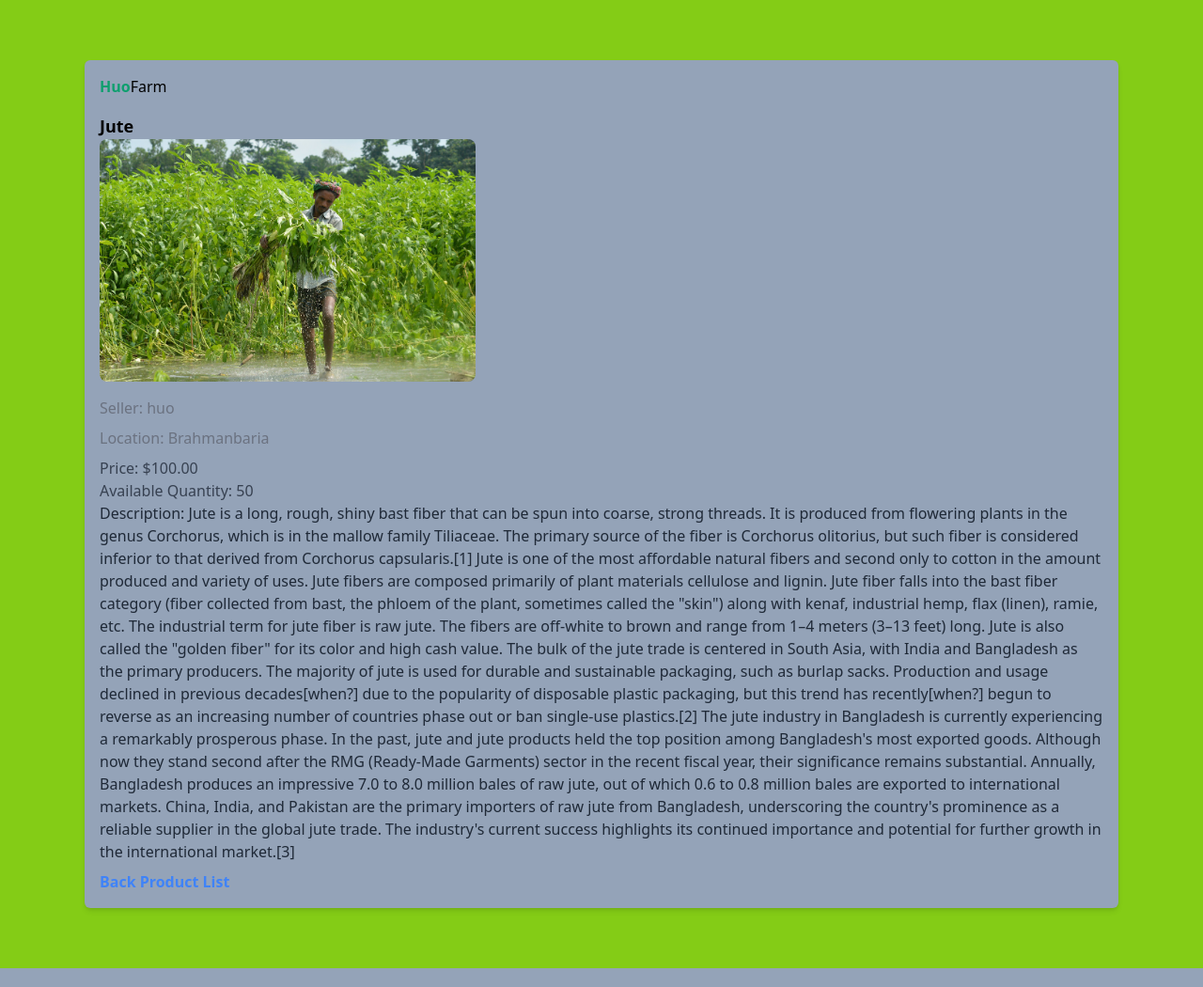
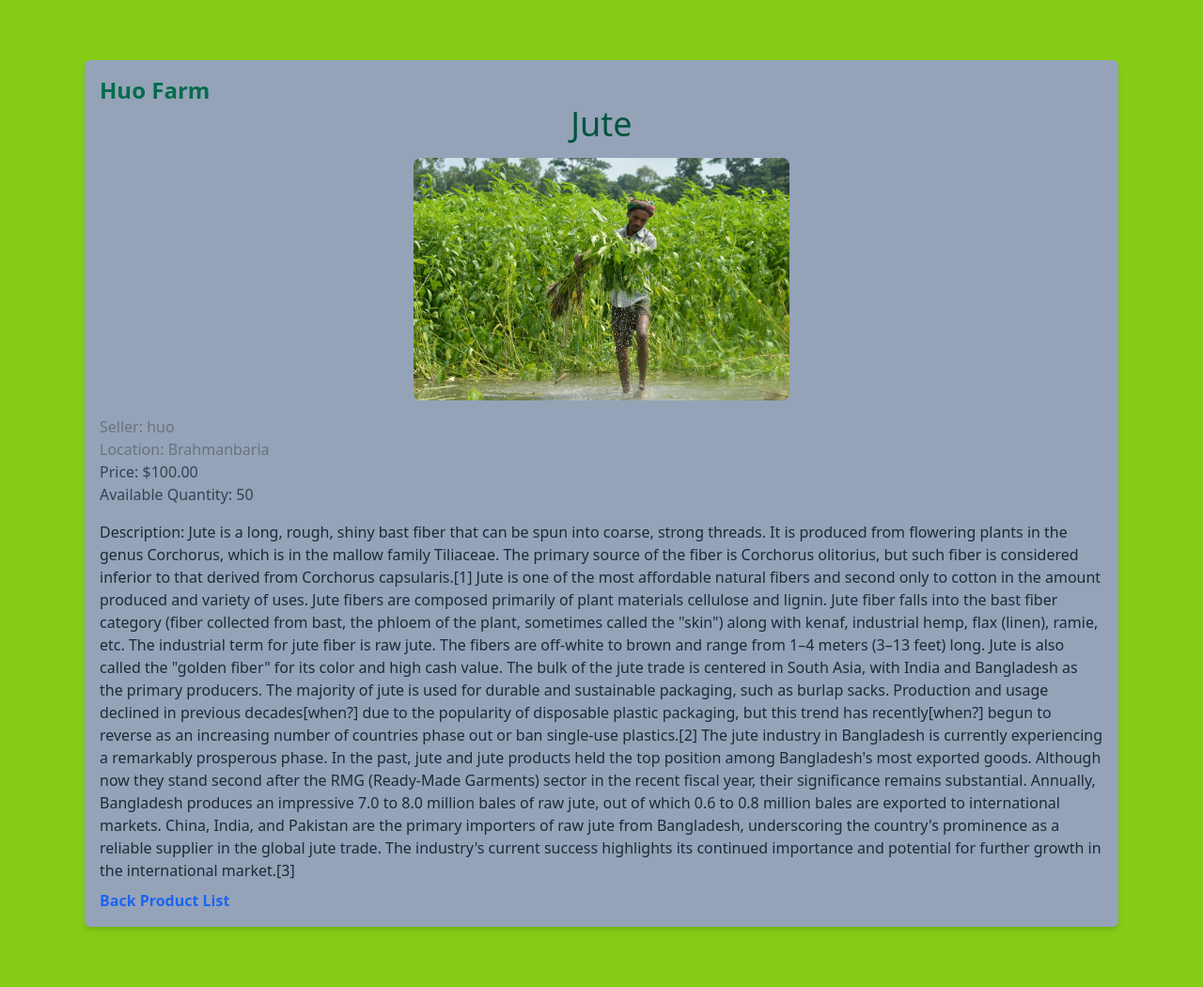
Before and after one commit to Habib16051/HuoAgroFarm, a Django app: page /products/6/ in a window 1280 px wide. Shown: the whole page at 94% size. Run offline with Django 4.2, Linux system fonts and the light colour scheme; data comes from the database, SQL or seed files in the repository; both versions use the stored data as it was after the commit; style sheets or scripts are compiled from the project's sources.

Commit message:
blog list and blog detail updating

```diff
--- a/agro/views.py
+++ b/agro/views.py
@@ -13,16 +13,6 @@ from django.views.generic.edit import FormView
 # HomePage
 class HomePageView(TemplateView):
     template_name = 'agro/home.html'
-
-
-# Product CRUD
-
-
-# View for listing agricultural products
-# class ProductListView(ListView):
-#     model = Product
-#     template_name = 'agro/product_list.html'
-#     context_object_name = 'products'
 
 
 class ProductListView(ListView):
@@ -49,8 +39,6 @@ class ProductDetailView(DetailView):
     context_object_name = 'product'
 
 # View for displaying a farmer's profile
-
-
 class FarmerProfileView(DetailView):
     model = FarmerProfile
     template_name = 'agro/farmer_profile.html'
@@ -59,8 +47,6 @@ class FarmerProfileView(DetailView):
     slug_url_kwarg = 'username'
 
 # View for submitting a review for a product
-
-
 class SubmitReviewView(View):
     template_name = 'agro/submit_review.html'
 
@@ -89,6 +75,19 @@ class BlogListView(ListView):
     model = BlogPost
     template_name = 'agro/blog_list.html'
     context_object_name = 'posts'
+    paginate_by = 6  # Number of items to display per page
+
+    def get_queryset(self):
+        return BlogPost.objects.all()  # Modify the queryset as needed
+
+    def get_context_data(self, **kwargs):
+        context = super().get_context_data(**kwargs)
+        paginator = Paginator(self.get_queryset(), self.paginate_by)
+        page = self.request.GET.get('page')
+        context['posts'] = paginator.get_page(page)
+        return context
+
+
 
 # View for displaying a single blog post
 
--- a/templates/agro/product_detail.html
+++ b/templates/agro/product_detail.html
@@ -23,21 +23,30 @@
     <main class="bg-lime-500 p-10">
         <div class="container mx-auto py-6">
             <div class="bg-slate-400 shadow-md rounded-md p-4">
-                <a href="/"> <span class="text-green-500 font-bold">Huo</span>Farm </a>
-                <h2 class="text-lg font-semibold pt-4">{{ product.name }}</h2>
+                <a href="/" class="text-2xl font-bold text-green-700"> Huo Farm </a>
 
-                <img src="{{ product.image.url }}" alt="{{ product.name }}" class="mb-4 max-w-full h-auto rounded-lg"
-                    style="width: 400px;">
-                <p class="text-gray-500 mb-2">Seller: {{ product.seller }}</p>
-                <p class="text-gray-500 mb-2">Location: {{ product.location }}</p>
+                <div class="flex justify-center pb-4 text-green-800 ">
+                    <h2 class="text-4xl">{{ product.name }}</h2>
+
+                </div>
+
+
+                <div class="flex justify-center">
+                    <img src="{{ product.image.url }}" alt="{{ product.name }}"
+                        class="mb-4 max-w-full h-auto rounded-lg" style="width: 400px;">
+                </div>
+
+
+                <p class="text-gray-500">Seller: {{ product.seller }}</p>
+                <p class="text-gray-500">Location: {{ product.location }}</p>
                 <p class="text-gray-700">Price: ${{ product.price }}</p>
-                <p class="text-gray-700">Available Quantity: {{ product.quantity }}</p>
+                <p class="text-gray-700 pb-4">Available Quantity: {{ product.quantity }}</p>
                 <p class="text-gray-800">Description: {{ product.description }}</p>
 
                 <!-- Add any additional product details here -->
                 <div class="pt-2">
 
-                    <a href="{% url 'agro:product_list' %}" class="text-blue-500 font-bold hover:text-pink-500">Back
+                    <a href="{% url 'agro:product_list' %}" class="text-blue-600 font-bold">Back
                         Product List</a>
                 </div>
 
```
Also changed, not shown: templates/agro/blog_detail.html (+7 -0 lines), templates/agro/blog_list.html (+22 -9 lines), templates/agro/pagination_blog.html (added, +23 -0 lines), db.sqlite3.
